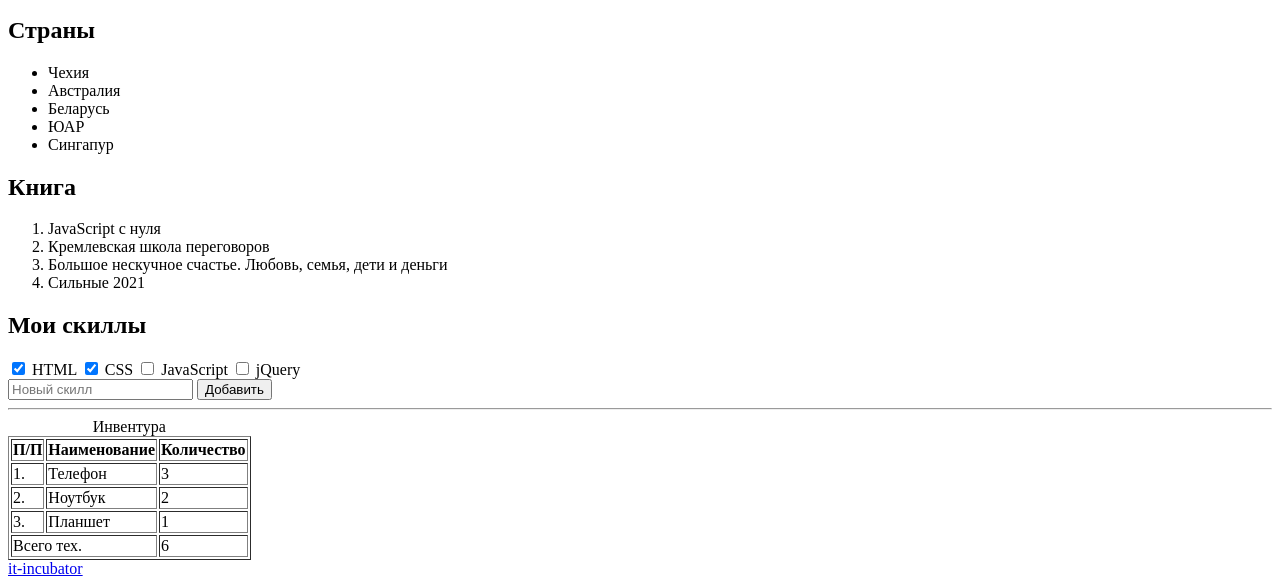
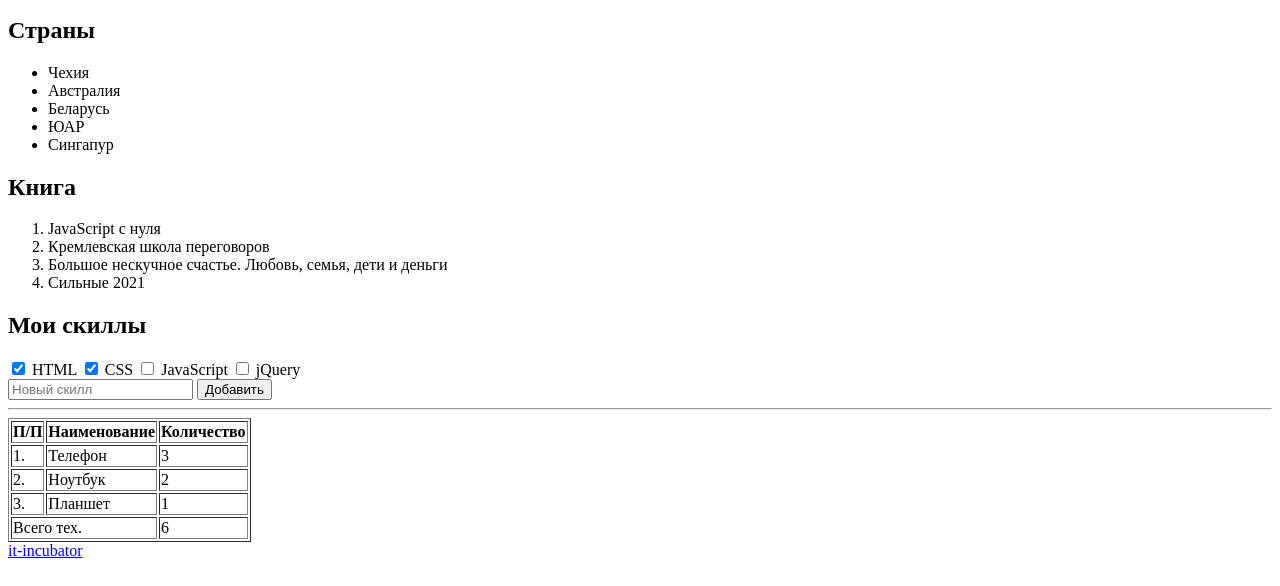
Before and after one commit to Viktor-Ledohovich/1HTML_CSS-01, a plain HTML site: page index.html in a window 1280 px wide. Shown: the part 453-1039 px from the top of the page. Drawn offline with Linux system fonts and the light colour scheme.

Commit message:
complete task-1

```diff
--- a/index.html
+++ b/index.html
@@ -94,15 +94,11 @@
       <input class="input" type="text" placeholder="Новый скилл">
       <button type="button">Добавить</button>
 <hr>
-      <table data-cy="hw-about-table-pre">
+      <table data-cy="hw-about-table-pre" border="1">
         <!-- 8) В таблице сделай 5 строк и 3 столбца.
                         - В первой строке ячейки заголовков, в остальных обычные ячейки
                         - Добавь границы для всей таблицы с помощью специального атрибута border="". Он устарел, но работает
                         - В последнем ряду первая ячейка должна занимать все свободное место по горизонтали (ширине). Таблицу можно заполнять любыми данными -->
-                        <table border="1">
-                          <caption>
-                             Инвентура
-                          </caption>
 
                           <tr>
                               <th>П/П</th>
@@ -128,7 +124,7 @@
                           <td colspan="2">Всего тех.</td>
                           <td>6</td>
                       </tr>
-                      </table>
+
       </table>
     </section>
     <footer data-cy="hw-footer-pre">
```
